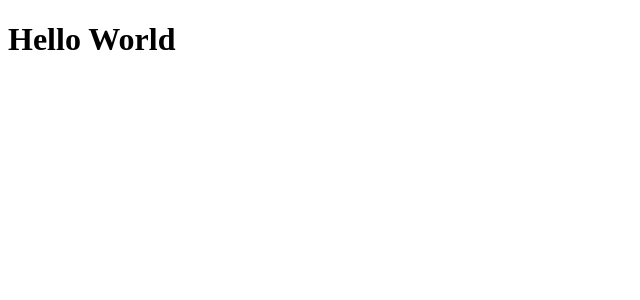
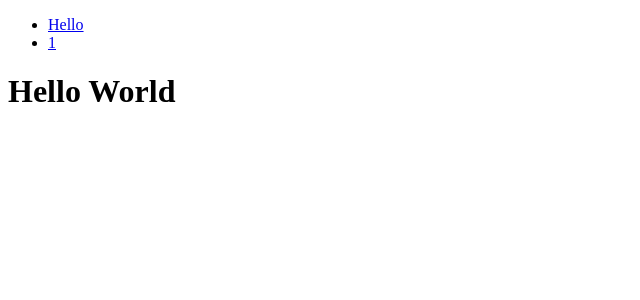
Before and after one commit to kcjpop/ffwiki, a React app: page / in a window 1280 px wide. Shown: the top 300 px of the page, without its empty margins (0-640 px from the left). Built offline with nearby package versions, Linux system fonts and the light colour scheme; the HTML template or start-up script is replaced by a standard one.

Commit message:
Add react-router-dom
Signed-off-by: An Cao <kcj.pop.com@gmail.com>

```diff
--- a/package.json
+++ b/package.json
@@ -29,6 +29,7 @@
     "express": "^4.16.3",
     "react": "^16.4.2",
     "react-dom": "^16.4.2",
+    "react-router-dom": "^4.3.1",
     "serve-static": "^1.13.2"
   }
 }
--- a/src/App.jsx
+++ b/src/App.jsx
@@ -1,5 +1,16 @@
 import React from 'react'
+import { Route, Switch } from 'react-router-dom'
+
+import Layout from '@/modules/ui/Layout'
+import Sidebar from '@/modules/ui/Sidebar'
 
 export default function App() {
-  return <h1>Hello World</h1>
+  return (
+    <Layout sidebar={<Sidebar />}>
+      <Switch>
+        <Route exact path="/" render={() => <h1>Hello World</h1>} />
+        <Route path="*" render={() => <h1>404</h1>} />
+      </Switch>
+    </Layout>
+  )
 }
--- a/src/client.js
+++ b/src/client.js
@@ -1,7 +1,14 @@
 import React from 'react'
 import ReactDOM from 'react-dom'
+import { BrowserRouter } from 'react-router-dom'
 import App from './App'
 
 const dom = document.getElementById('app')
 
-dom && ReactDOM.hydrate(<App />, dom)
+dom &&
+  ReactDOM.hydrate(
+    <BrowserRouter>
+      <App />
+    </BrowserRouter>,
+    dom
+  )
--- /dev/null
+++ b/src/modules/ui/Layout.jsx
@@ -0,0 +1,10 @@
+import React from 'react'
+
+export default function(props) {
+  return (
+    <div className="flex sans-serif f5">
+      <div className="w-30-l">{props.sidebar}</div>
+      <div className="w-70-l">{props.children}</div>
+    </div>
+  )
+}
--- /dev/null
+++ b/src/modules/ui/Sidebar.jsx
@@ -0,0 +1,15 @@
+import React from 'react'
+import { Link } from 'react-router-dom'
+
+export default function(props) {
+  return (
+    <ul>
+      <li>
+        <Link to="/">Hello</Link>
+      </li>
+      <li>
+        <Link to="/1">1</Link>
+      </li>
+    </ul>
+  )
+}
```
Also changed, not shown: src/server.js (+11 -3 lines), 1 other file (tests, documents, lock files or other folders).
